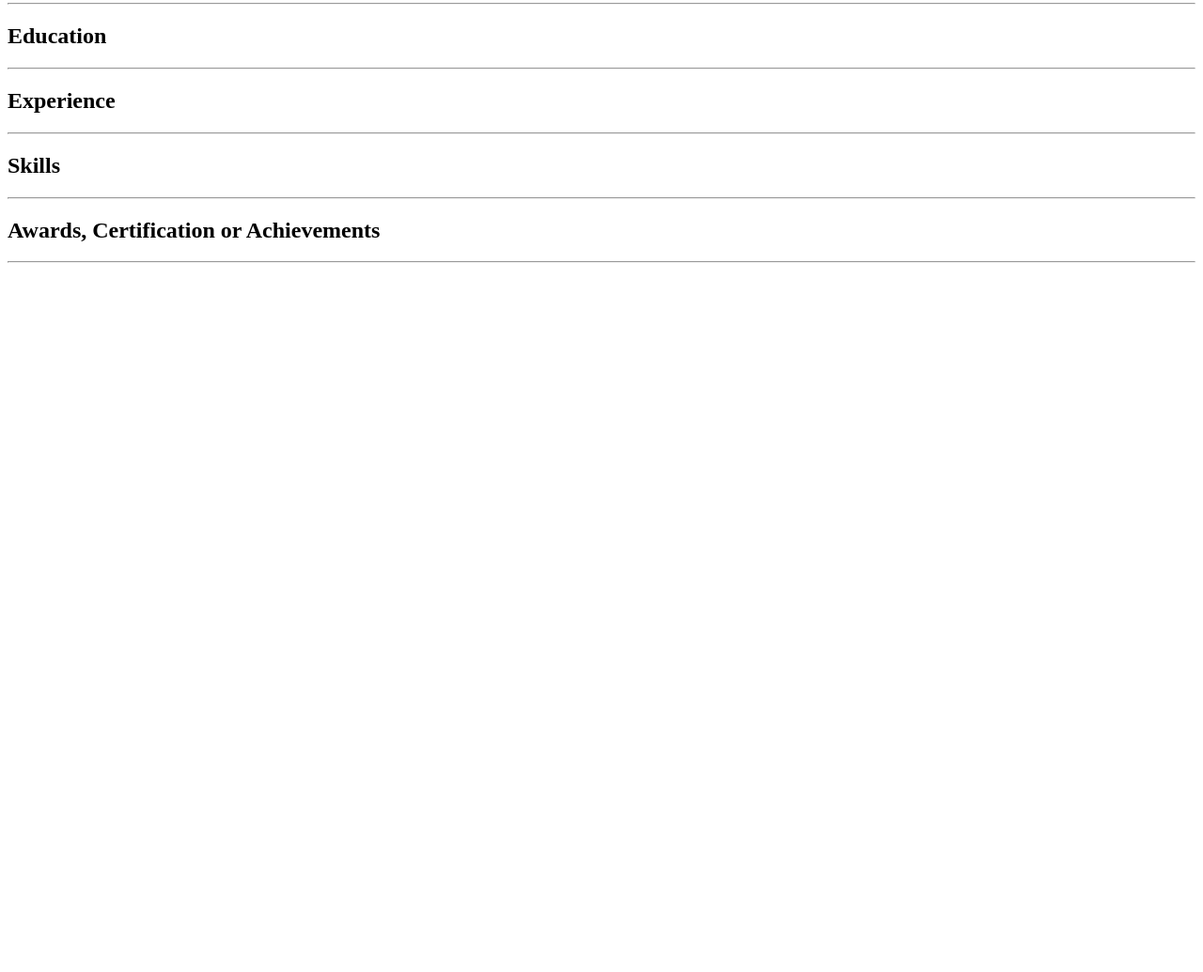
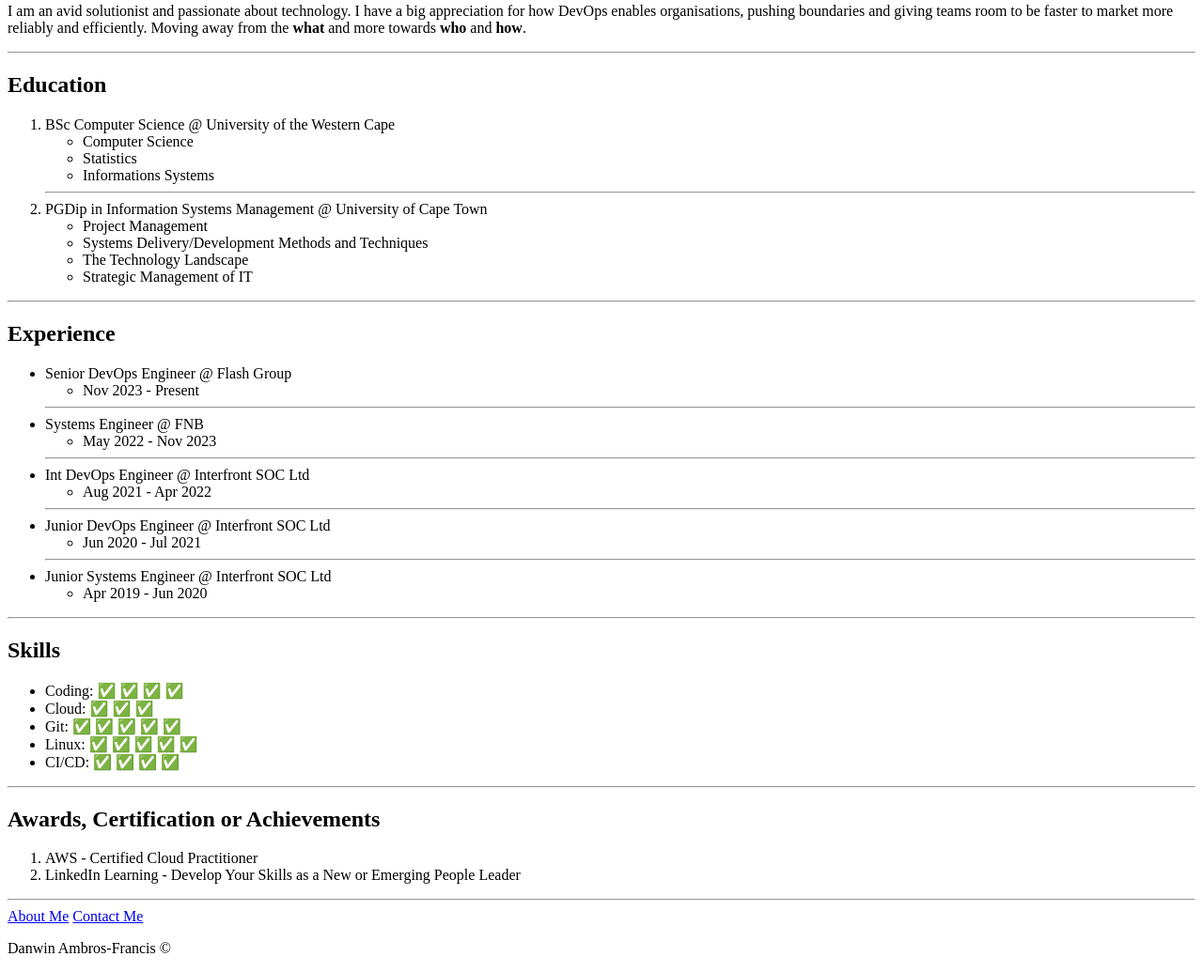
Before and after one commit to danwinlearnstocode/my-resume, a plain HTML site: page index.html in a window 1280 px wide. Shown: the part 335-1370 px from the top of the page at 94% size. Before the commit the page ends 800 px from the top, so only its background shows below. Drawn offline with Linux system fonts and the light colour scheme.

Commit message:
Updated index and subpages

```diff
--- a/index.html
+++ b/index.html
@@ -11,15 +11,81 @@
   <img src="./assets/images/danwin.png" width="150px" />
 
   <h2>Summary</h2>
+  <p>I am an avid solutionist and passionate about technology. I have a big appreciation for how DevOps enables
+    organisations, pushing boundaries and giving teams room to be faster to market more reliably and efficiently. Moving
+    away from the <strong>what</strong> and more towards <strong>who</strong> and <strong>how</strong>.</p>
   <hr />
   <h2>Education</h2>
+  <ol>
+    <li>BSc Computer Science @ University of the Western Cape
+      <ul>
+        <li>Computer Science</li>
+        <li>Statistics</li>
+        <li>Informations Systems</li>
+      </ul>
+    </li>
+    <hr />
+    <li>PGDip in Information Systems Management @ University of Cape Town
+      <ul>
+        <li>Project Management</li>
+        <li>Systems Delivery/Development Methods and Techniques</li>
+        <li>The Technology Landscape</li>
+        <li>Strategic Management of IT</li>
+      </ul>
+    </li>
+  </ol>
   <hr />
   <h2>Experience</h2>
+  <ul>
+    <li>Senior DevOps Engineer @ Flash Group
+      <ul>
+        <li>Nov 2023 - Present</li>
+      </ul>
+    </li>
+    <hr />
+    <li>Systems Engineer @ FNB
+      <ul>
+        <li>May 2022 - Nov 2023</li>
+      </ul>
+    </li>
+    <hr />
+    <li>Int DevOps Engineer @ Interfront SOC Ltd
+      <ul>
+        <li>Aug 2021 - Apr 2022</li>
+      </ul>
+    </li>
+    <hr />
+    <li>Junior DevOps Engineer @ Interfront SOC Ltd
+      <ul>
+        <li>Jun 2020 - Jul 2021</li>
+      </ul>
+    </li>
+    <hr />
+    <li>Junior Systems Engineer @ Interfront SOC Ltd
+      <ul>
+        <li>Apr 2019 - Jun 2020</li>
+      </ul>
+    </li>
+  </ul>
   <hr />
   <h2>Skills</h2>
+  <ul>
+    <li>Coding: &#9989; &#9989; &#9989; &#9989;</li>
+    <li>Cloud: &#9989; &#9989; &#9989;</li>
+    <li>Git: &#9989; &#9989; &#9989; &#9989; &#9989;</li>
+    <li>Linux: &#9989; &#9989; &#9989; &#9989; &#9989;</li>
+    <li>CI/CD: &#9989; &#9989; &#9989; &#9989;</li>
+  </ul>
   <hr />
   <h2>Awards, Certification or Achievements</h2>
+  <ol>
+    <li>AWS - Certified Cloud Practitioner</li>
+    <li>LinkedIn Learning - Develop Your Skills as a New or Emerging People Leader</li>
+  </ol>
   <hr />
+  <a href="./public/about-me.html">About Me</a>
+  <a href="./public/contact-me.html">Contact Me</a>
+  <p>Danwin Ambros-Francis &#169;</p>
 </body>
 
 </html>
```
Also changed, not shown: public/about-me.html (added, +3 -0 lines), public/contact-me.html (added, +5 -0 lines).
